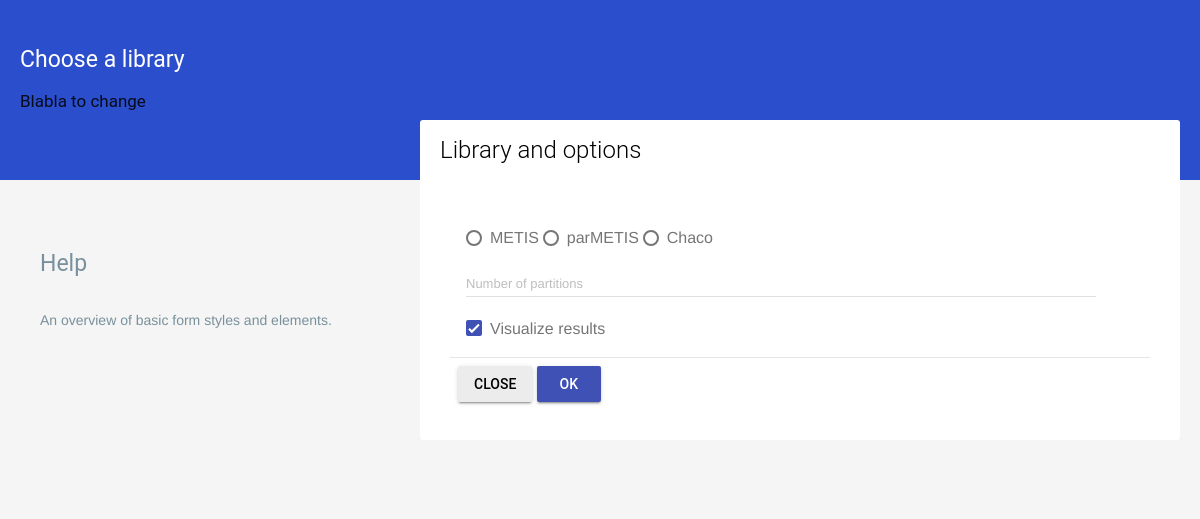
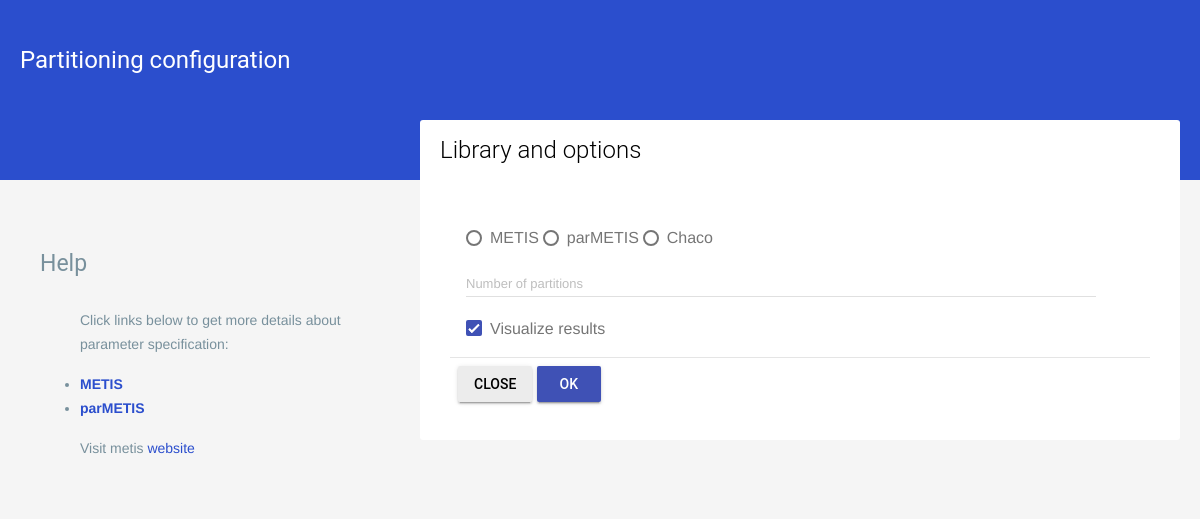
Before and after one commit to bnogaret/graph-partitioning, an Electron app: page src/optionsDialog/optionsDialog.html in a window 1200 px wide. Drawn offline with nearby package versions, Linux system fonts and the light colour scheme; no server answers.

Commit message:
Added links to documentation and metis website in options dialog

```diff
--- a/src/optionsDialog/optionsDialog.html
+++ b/src/optionsDialog/optionsDialog.html
@@ -3,7 +3,7 @@
 
 <head>
   <meta charset="UTF-8">
-  <title>Partition configuration</title>
+  <title>Partitioning configuration</title>
   <link rel="stylesheet" href="../../node_modules/material-design-lite/material.min.css">
   <link rel="stylesheet" href="../../libs/mdl-selectfield.min.css">
   <link rel="stylesheet" href="../../static/pop-up-window.css">
@@ -14,8 +14,8 @@
     <section class="text-fields">
       <div class="main-color--background ml-header relative clear">
         <div class="p-20">
-          <h3 class="mdl-color-text--white m-t-20 m-b-5">Choose a library</h3>
-          <h4 class="m-b-20 no-m-t w100">Blabla to change</h4>
+          <h3 class="mdl-color-text--white m-t-20 m-b-5"><font size="5">Partitioning configuration</font></h3>
+          <h4 class="m-b-20 no-m-t w100"></h4>
         </div>
       </div>
 
@@ -24,7 +24,20 @@
           <div class="p-40 p-r-20 p-20--small">
             <div class="mdl-color-text--blue-grey-400">
               <h3>Help</h3>
-              <p>An overview of basic form styles and elements.</p>
+              <ul>
+
+                <p aligh="lef">Click links below to get more details about parameter specification:</p>
+                <p align="center">
+                <li> <a href="https://www.google.com/url?sa=t&rct=j&q=&esrc=s&source=web&cd=1&cad=rja&uact=8&ved=0ahUKEwikv-n66rDLAhXH1RoKHZv5A-wQFggdMAA&url=http%3A%2F%2Fglaros.dtc.umn.edu%2Fgkhome%2Ffetch%2Fsw%2Fmetis%2Fmanual.pdf&usg=AFQjCNFjY8q11chhMEPOqOgy35t4cuka1g&sig2=arO59zU-GtjRgxxcOH9meQ" target="_blank"><b>METIS</b></a>
+                </li>
+                <li>
+                  <a href="https://www.google.com/url?sa=t&rct=j&q=&esrc=s&source=web&cd=1&cad=rja&uact=8&ved=0ahUKEwi3kqma7rDLAhVImBoKHcEdAf8QFggdMAA&url=http%3A%2F%2Fglaros.dtc.umn.edu%2Fgkhome%2Ffetch%2Fsw%2Fparmetis%2Fmanual.pdf&usg=AFQjCNEbgc2KXaVEiRP3zqlG6Fu46T-v0Q&sig2=mg4EzqrP9Mjaob1I_1ySNA"target="_blank"><b>parMETIS</b></a>
+                </li>
+                </p>
+                <p>
+                  Visit metis <a href="http://glaros.dtc.umn.edu/gkhome/views/metis" target="_blank">website</a>
+                </p>
+              </ul>
             </div>
           </div>
         </div>
--- a/static/pop-up-window.css
+++ b/static/pop-up-window.css
@@ -1,8 +1,8 @@
 .page {
-	bottom:0;
-	position:absolute;
-	top:0;
-	width:100%;
+  bottom: 0;
+  position: absolute;
+  top: 0;
+  width: 100%;
 }
 
 .main-color--background {
@@ -10,13 +10,13 @@
 }
 
 .mdl-layout__content {
-	-ms-flex:0 1 auto;
-	display:inline-block;
-	overflow-y:auto;
-	overflow-x:hidden;
-	flex-grow:1;
-	z-index:1;
-	width: 100%,
+  -ms-flex: 0 1 auto;
+  display: inline-block;
+  overflow-y: auto;
+  overflow-x: hidden;
+  flex-grow: 1;
+  z-index: 1;
+  width: 100%,
 }
 
 .mdl-textfield {
@@ -32,6 +32,7 @@
 .relative {
   position: relative !important;
 }
+
 .ml-header {
   min-height: 180px;
 }
@@ -41,23 +42,23 @@
 }
 
 .m-t-20 {
-	margin-top:20px
+  margin-top: 20px
 }
 
 .m-b-5 {
-	margin-bottom: 5px
+  margin-bottom: 5px
 }
 
 .m-b-20 {
-	margin-bottom: 20px
+  margin-bottom: 20px
 }
 
 .mdl-grid.mdl-grid--no-spacing {
-	padding:0
+  padding: 0
 }
 
 .p-20 {
-	padding:20px
+  padding: 20px
 }
 
 .p-30 {
@@ -65,7 +66,7 @@
 }
 
 .p-40 {
-	padding:40px
+  padding: 40px
 }
 
 .ml-card-holder.ml-card-holder-first {
@@ -75,6 +76,7 @@
 .no-m-t {
   margin-top: 0;
 }
+
 .m-b-20 {
   margin-bottom: 20px;
 }
@@ -101,7 +103,11 @@
   background-size: cover;
 }
 
-.mdl-card, .mdl-card__actions, .mdl-card__media, .mdl-card__title, .mdl-checkbox {
+.mdl-card,
+.mdl-card__actions,
+.mdl-card__media,
+.mdl-card__title,
+.mdl-checkbox {
   box-sizing: border-box;
 }
 
@@ -109,6 +115,7 @@
   width: auto;
   display: block;
 }
+
 .mdl-textfield {
   position: relative;
   font-size: 16px;
@@ -117,3 +124,27 @@
   margin: 0;
   padding: 20px 0;
 }
+/* style for hyperlink to (par)Metis documentations in optionsDialog  */
+a:link {
+  color: #2B4ECD;
+  background-color: transparent;
+  text-decoration: none
+}
+
+a:visited {
+  color: #2B4ECD;
+  background-color: transparent;
+  text-decoration: none
+}
+
+a:hover {
+  color: darkblue;
+  background-color: transparent;
+  text-decoration: underline
+}
+
+a:active {
+  color: darkblue;
+  background-color: transparent;
+  text-decoration: underline
+}
```
